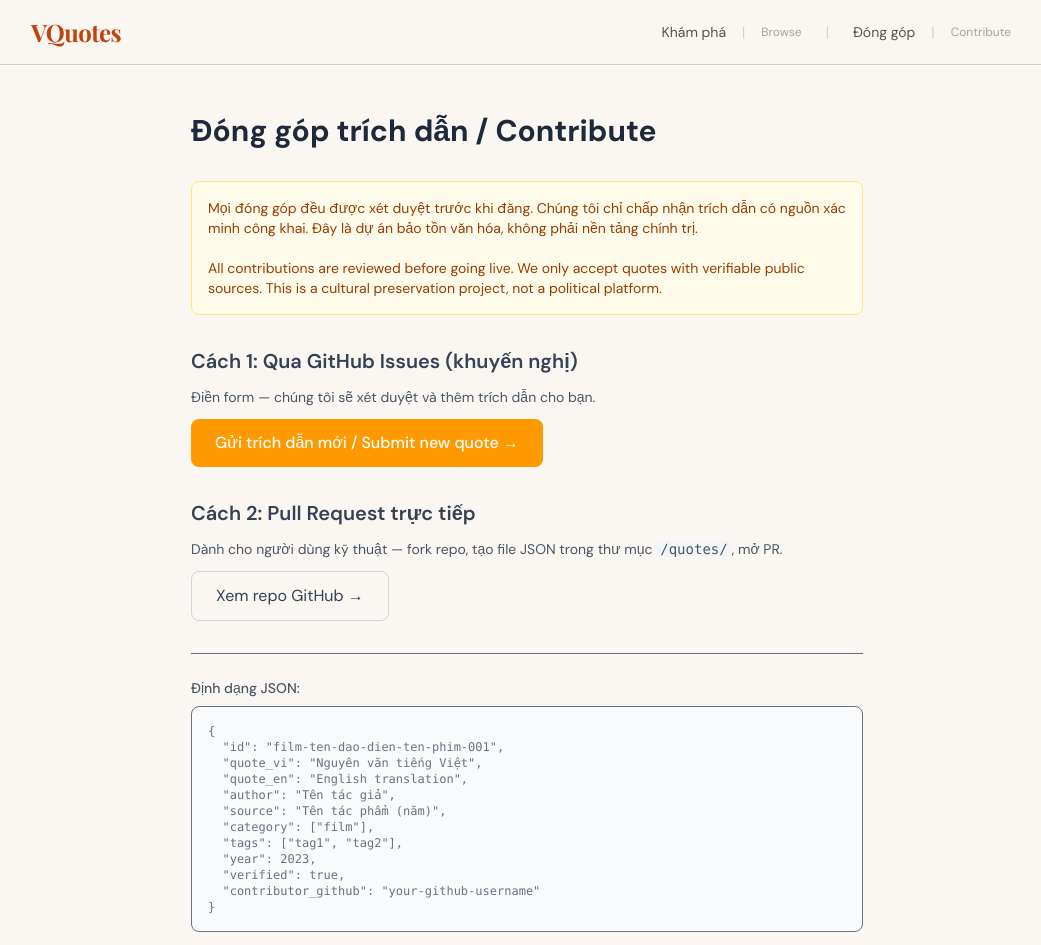
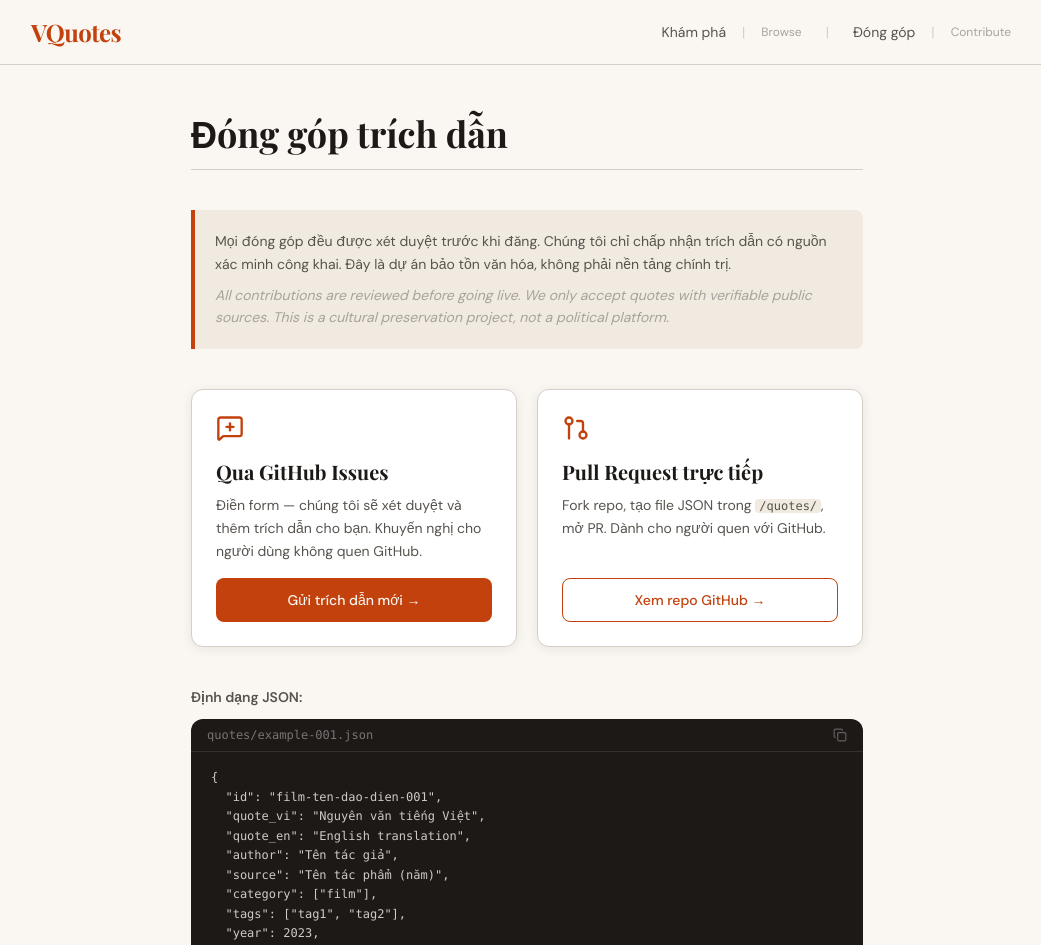
Before and after one commit to bbinarygo/vquotes, a Next.js app: page /contribute in a window 1280 px wide. Shown: the top 945 px of the page, without its empty margins (113-1154 px from the left). Built offline with nearby package versions, Linux system fonts and the light colour scheme; a web font is replaced by a local one.

Commit message:
feat: redesign contribute page with card layout, sienna disclaimer, dark code block

```diff
--- a/src/app/contribute/page.tsx
+++ b/src/app/contribute/page.tsx
@@ -1,47 +1,10 @@
+import { GitPullRequest, MessageSquarePlus, Copy } from 'lucide-react';
+
 const GITHUB_REPO = 'https://github.com/bbinarygo/vquotes';
 const GITHUB_NEW_ISSUE = `${GITHUB_REPO}/issues/new?template=new-quote.yml`;
 
-export default function ContributePage() {
-  return (
-    <div className="max-w-2xl mx-auto space-y-8">
-      <h1 className="text-3xl font-bold text-gray-800">Đóng góp trích dẫn / Contribute</h1>
-
-      <div className="bg-amber-50 border border-amber-200 rounded-lg p-4 text-sm text-amber-800">
-        Mọi đóng góp đều được xét duyệt trước khi đăng. Chúng tôi chỉ chấp nhận trích dẫn có nguồn xác minh công khai. Đây là dự án bảo tồn văn hóa, không phải nền tảng chính trị.
-        <br /><br />
-        All contributions are reviewed before going live. We only accept quotes with verifiable public sources. This is a cultural preservation project, not a political platform.
-      </div>
-
-      <section className="space-y-3">
-        <h2 className="text-xl font-semibold text-gray-700">Cách 1: Qua GitHub Issues (khuyến nghị)</h2>
-        <p className="text-gray-600 text-sm">Điền form — chúng tôi sẽ xét duyệt và thêm trích dẫn cho bạn.</p>
-        <a
-          href={GITHUB_NEW_ISSUE}
-          target="_blank"
-          rel="noopener noreferrer"
-          className="inline-block px-6 py-3 bg-amber-500 text-white rounded-lg hover:bg-amber-600 transition-colors font-medium"
-        >
-          Gửi trích dẫn mới / Submit new quote →
-        </a>
-      </section>
-
-      <section className="space-y-3">
-        <h2 className="text-xl font-semibold text-gray-700">Cách 2: Pull Request trực tiếp</h2>
-        <p className="text-gray-600 text-sm">Dành cho người dùng kỹ thuật — fork repo, tạo file JSON trong thư mục <code className="bg-gray-100 px-1 rounded">/quotes/</code>, mở PR.</p>
-        <a
-          href={GITHUB_REPO}
-          target="_blank"
-          rel="noopener noreferrer"
-          className="inline-block px-6 py-3 border border-gray-300 text-gray-700 rounded-lg hover:border-amber-400 hover:text-amber-600 transition-colors"
-        >
-          Xem repo GitHub →
-        </a>
-      </section>
-
-      <section className="space-y-2 text-sm text-gray-500 border-t pt-6">
-        <p className="font-medium text-gray-600">Định dạng JSON:</p>
-        <pre className="bg-gray-50 border rounded-lg p-4 text-xs overflow-x-auto">{`{
-  "id": "film-ten-dao-dien-ten-phim-001",
+const JSON_EXAMPLE = `{
+  "id": "film-ten-dao-dien-001",
   "quote_vi": "Nguyên văn tiếng Việt",
   "quote_en": "English translation",
   "author": "Tên tác giả",
@@ -50,9 +13,84 @@ export default function ContributePage() {
   "tags": ["tag1", "tag2"],
   "year": 2023,
   "verified": true,
-  "contributor_github": "your-github-username"
-}`}</pre>
-      </section>
+  "contributor_github": "username"
+}`;
+
+export default function ContributePage() {
+  return (
+    <div className="max-w-2xl mx-auto space-y-10">
+      {/* Header */}
+      <div>
+        <h1 className="font-playfair text-4xl font-bold text-ink mb-4">
+          Đóng góp trích dẫn
+        </h1>
+        <div className="h-px bg-rule" />
+      </div>
+
+      {/* Legal disclaimer */}
+      <div className="border-l-4 border-sienna bg-parchment rounded-r-lg p-5">
+        <p className="text-sm text-ink-muted leading-relaxed mb-2">
+          Mọi đóng góp đều được xét duyệt trước khi đăng. Chúng tôi chỉ chấp nhận trích dẫn có nguồn xác minh công khai. Đây là dự án bảo tồn văn hóa, không phải nền tảng chính trị.
+        </p>
+        <p className="text-sm text-ink-faint leading-relaxed italic">
+          All contributions are reviewed before going live. We only accept quotes with verifiable public sources. This is a cultural preservation project, not a political platform.
+        </p>
+      </div>
+
+      {/* Two contribution path cards */}
+      <div className="grid grid-cols-1 sm:grid-cols-2 gap-5">
+        {/* Card 1: GitHub Issues */}
+        <div className="bg-white border border-rule rounded-xl p-6 flex flex-col gap-4 shadow-card">
+          <MessageSquarePlus size={28} className="text-sienna" />
+          <div>
+            <h2 className="font-playfair text-xl font-bold text-ink mb-2">Qua GitHub Issues</h2>
+            <p className="text-sm text-ink-muted leading-relaxed">
+              Điền form — chúng tôi sẽ xét duyệt và thêm trích dẫn cho bạn. Khuyến nghị cho người dùng không quen GitHub.
+            </p>
+          </div>
+          <a
+            href={GITHUB_NEW_ISSUE}
+            target="_blank"
+            rel="noopener noreferrer"
+            className="mt-auto inline-flex items-center justify-center px-5 py-2.5 bg-sienna text-cream rounded-lg hover:bg-gold transition-colors text-sm font-medium min-h-[44px]"
+          >
+            Gửi trích dẫn mới →
+          </a>
+        </div>
+
+        {/* Card 2: Direct PR */}
+        <div className="bg-white border border-rule rounded-xl p-6 flex flex-col gap-4 shadow-card">
+          <GitPullRequest size={28} className="text-sienna" />
+          <div>
+            <h2 className="font-playfair text-xl font-bold text-ink mb-2">Pull Request trực tiếp</h2>
+            <p className="text-sm text-ink-muted leading-relaxed">
+              Fork repo, tạo file JSON trong <code className="bg-parchment px-1 rounded text-xs">/quotes/</code>, mở PR. Dành cho người quen với GitHub.
+            </p>
+          </div>
+          <a
+            href={GITHUB_REPO}
+            target="_blank"
+            rel="noopener noreferrer"
+            className="mt-auto inline-flex items-center justify-center px-5 py-2.5 border border-sienna text-sienna rounded-lg hover:bg-sienna hover:text-cream transition-colors text-sm font-medium min-h-[44px]"
+          >
+            Xem repo GitHub →
+          </a>
+        </div>
+      </div>
+
+      {/* JSON schema — dark code block */}
+      <div>
+        <p className="text-sm font-semibold text-ink-muted mb-3">Định dạng JSON:</p>
+        <div className="relative bg-ink rounded-xl overflow-hidden">
+          <div className="flex items-center justify-between px-4 py-2 border-b border-white/10">
+            <span className="text-xs text-white/40 font-mono">quotes/example-001.json</span>
+            <Copy size={14} className="text-white/30" />
+          </div>
+          <pre className="px-5 py-4 text-xs font-mono text-cream/80 overflow-x-auto leading-relaxed">
+            {JSON_EXAMPLE}
+          </pre>
+        </div>
+      </div>
     </div>
   );
 }
```
